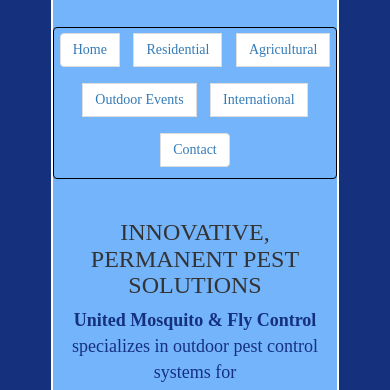
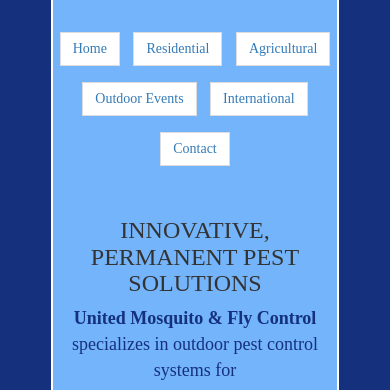
Before and after one commit to ptascio/ukc, a plain HTML site: page index.html in a window 390 px wide. Shown: the part 403-793 px from the top of the page. Drawn offline with nearby package versions, Linux system fonts and the light colour scheme; a web font is replaced by a local one.

Commit message:
Style pagination

```diff
--- a/main.css
+++ b/main.css
@@ -11,6 +11,11 @@ h1, h2, h3, h4, h5, h6, p, div {
 p {
   font-size: 18px;
   color: #15317E;
+}
+
+#pagination>li:first-child>a,
+#pagination>li:last-child>a {
+  border-radius: 0;
 }
 
 #jumbotron-overrides {
@@ -60,9 +65,8 @@ p {
   height: auto;
 }
 
-@media screen and (max-width: 531px){
+@media screen and (max-width: 725px) {
   #pagination {
-    border: 1px solid #000;
     text-align: center;
   }
 
@@ -74,6 +78,10 @@ p {
   #pagination>li>a {
     margin: 5px;
   }
+}
+
+@media screen and (max-width: 531px){
+
   #stable-img {
     height: 80%;
     width: 80%;
```
